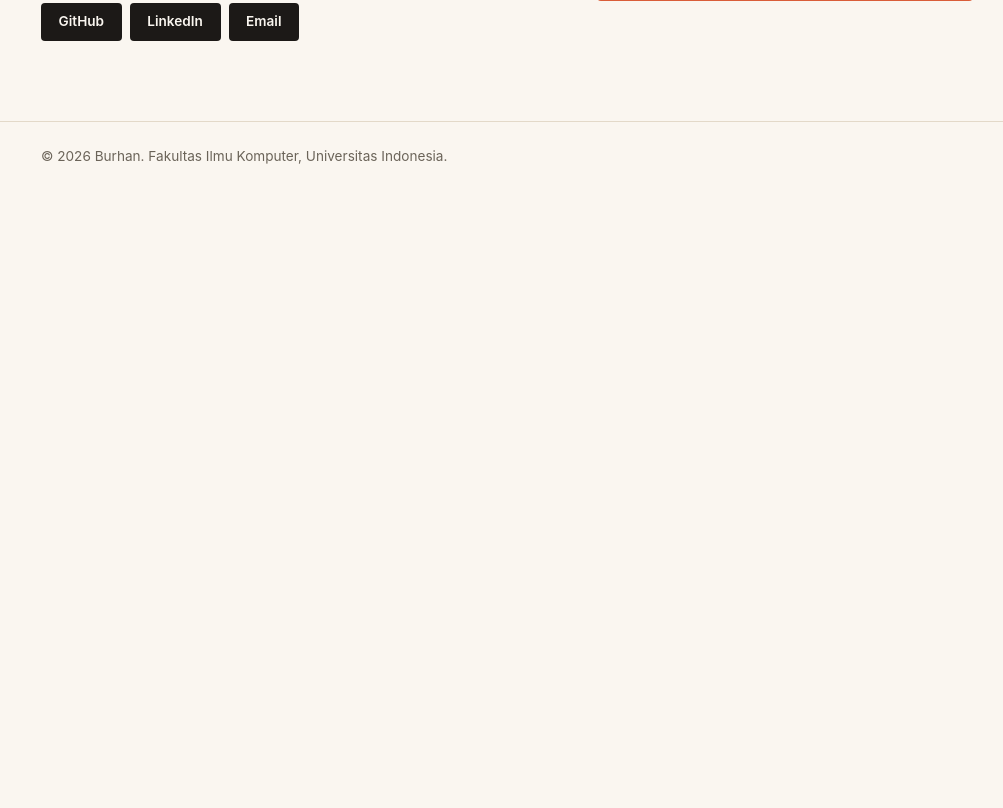
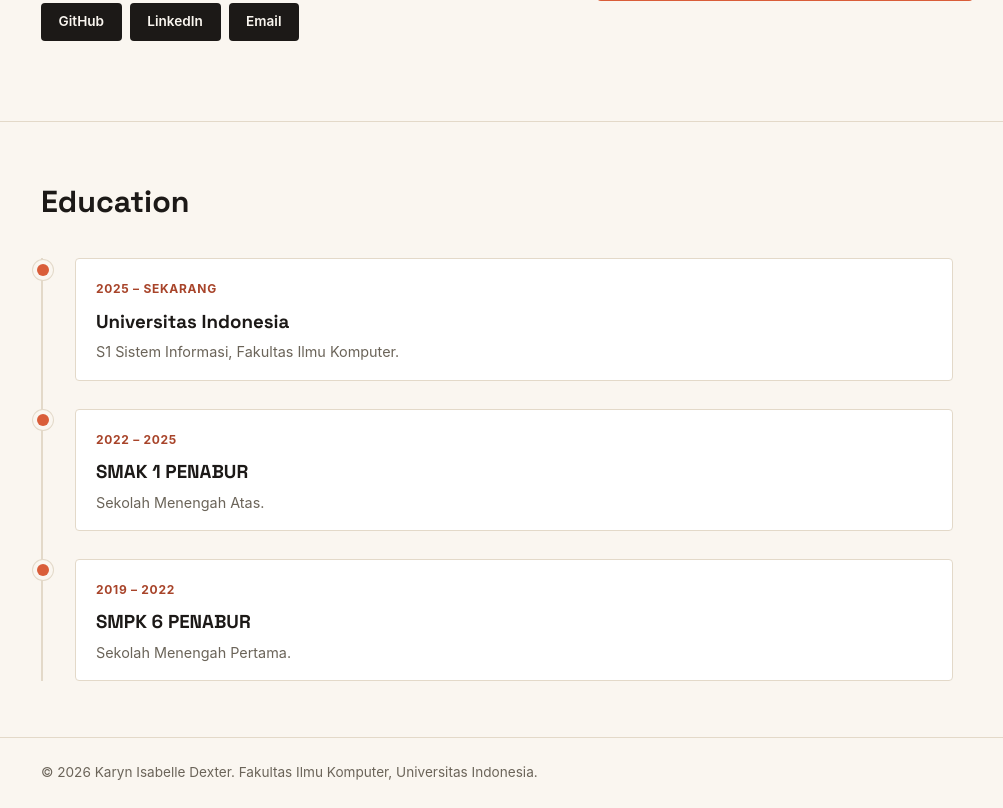
Before and after one commit to karyndextuy/myportofolio, a Django app: page / in a window 1280 px wide. Shown: the part 601-1409 px from the top of the page, without its empty margins (143-1146 px from the left). Before the commit the page ends 765 px from the top, so only its background shows below. Run offline with Django 5.2, Linux system fonts and the light colour scheme.

Commit message:
Penambahan fitur education

```diff
--- a/static/css/style.css
+++ b/static/css/style.css
@@ -176,6 +176,74 @@ h1, .brand {
     border-top: 1px solid var(--line);
 }
 
+.section-title {
+    font-family: "Space Grotesk", -apple-system, sans-serif;
+    font-size: 1.9rem;
+    margin-bottom: 2rem;
+}
+
+.education {
+    padding: 3.5rem 0;
+    border-top: 1px solid var(--line);
+}
+
+.timeline {
+    position: relative;
+    display: flex;
+    flex-direction: column;
+    gap: 1.75rem;
+    padding-left: 2rem;
+    border-left: 2px solid var(--line);
+}
+
+.timeline-item {
+    position: relative;
+}
+
+.timeline-item::before {
+    content: "";
+    position: absolute;
+    left: -2.4rem;
+    top: 0.35rem;
+    width: 12px;
+    height: 12px;
+    border-radius: 50%;
+    background-color: var(--accent);
+    box-shadow: 0 0 0 4px var(--paper), 0 0 0 5px var(--line);
+}
+
+.timeline-content {
+    background-color: #fff;
+    border: 1px solid var(--line);
+    border-radius: var(--radius);
+    padding: 1rem 1.25rem;
+    transition: transform 0.2s ease, box-shadow 0.2s ease, border-color 0.2s ease;
+}
+
+.timeline-content:hover {
+    transform: translateX(6px);
+    border-color: var(--accent);
+    box-shadow: 0 6px 16px rgba(28, 25, 23, 0.08);
+}
+
+.timeline-year {
+    font-size: 0.75rem;
+    text-transform: uppercase;
+    letter-spacing: 0.06em;
+    color: var(--accent-dark);
+    font-weight: 700;
+}
+
+.timeline-content h3 {
+    margin: 0.35rem 0 0.25rem;
+    font-family: "Space Grotesk", -apple-system, sans-serif;
+}
+
+.timeline-content p {
+    color: var(--text-muted);
+    font-size: 0.9rem;
+}
+
 @media (max-width: 600px) {
     .hero-grid {
         grid-template-columns: 1fr;
@@ -192,4 +260,12 @@ h1, .brand {
     .social-links {
         justify-content: flex-start;
     }
+
+    .timeline {
+        padding-left: 1.5rem;
+    }
+
+    .timeline-item::before {
+        left: -1.9rem;
+    }
 }
--- a/templates/index.html
+++ b/templates/index.html
@@ -15,6 +15,7 @@
             <a href="#profile" class="brand">Karyn Isabelle Dexter</a>
             <nav>
                 <a href="#profile">Profile</a>
+                <a href="#education">Education</a>
             </nav>
         </div>
     </header>
@@ -28,7 +29,7 @@
                 </div>
                 <div class="hero-photo">
                     <div class="photo-block"></div>
-                    <img class="avatar" src="/static/img/image.png" alt="Photo of Burhan">
+                    <img class="avatar" src="/static/img/image.png" alt="Photo of Karyn Isabelle Dexter">
                 </div>
                 <div class="hero-details">
                     <p class="bio">CS student at Universitas Indonesia for longer than planned, now a familiar (and slightly dreaded) face among Fasilkom students as a teaching assistant across several courses.</p>
@@ -43,10 +44,39 @@
                         </div>
                     </dl>
                     <div class="social-links">
-                        <a href="https://github.com/" class="social-link">GitHub</a>
-                        <a href="https://linkedin.com/" class="social-link">LinkedIn</a>
-                        <a href="mailto:burhan@example.com" class="social-link">Email</a>
+                        <a href="https://github.com/karyndextuy" class="social-link" target="_blank" rel="noopener">GitHub</a>
+                        <a href="https://www.linkedin.com/in/karyn-isabelle-dexter-82b7a9380/" class="social-link" target="_blank" rel="noopener">LinkedIn</a>
+                        <a href="mailto:karynisabelledexter@gmail.com" class="social-link">Email</a>
                     </div>
+                </div>
+            </div>
+        </section>
+
+        <section class="education" id="education">
+            <div class="container">
+                <h2 class="section-title">Education</h2>
+                <div class="timeline">
+                    <article class="timeline-item">
+                        <div class="timeline-content">
+                            <span class="timeline-year">2025 &ndash; Sekarang</span>
+                            <h3>Universitas Indonesia</h3>
+                            <p>S1 Sistem Informasi, Fakultas Ilmu Komputer.</p>
+                        </div>
+                    </article>
+                    <article class="timeline-item">
+                        <div class="timeline-content">
+                            <span class="timeline-year">2022 &ndash; 2025</span>
+                            <h3>SMAK 1 PENABUR</h3>
+                            <p>Sekolah Menengah Atas.</p>
+                        </div>
+                    </article>
+                    <article class="timeline-item">
+                        <div class="timeline-content">
+                            <span class="timeline-year">2019 &ndash; 2022</span>
+                            <h3>SMPK 6 PENABUR</h3>
+                            <p>Sekolah Menengah Pertama.</p>
+                        </div>
+                    </article>
                 </div>
             </div>
         </section>
@@ -54,7 +84,7 @@
 
     <footer class="site-footer">
         <div class="container">
-            <p>&copy; 2026 Burhan. Fakultas Ilmu Komputer, Universitas Indonesia.</p>
+            <p>&copy; 2026 Karyn Isabelle Dexter. Fakultas Ilmu Komputer, Universitas Indonesia.</p>
         </div>
     </footer>
 </body>
```
